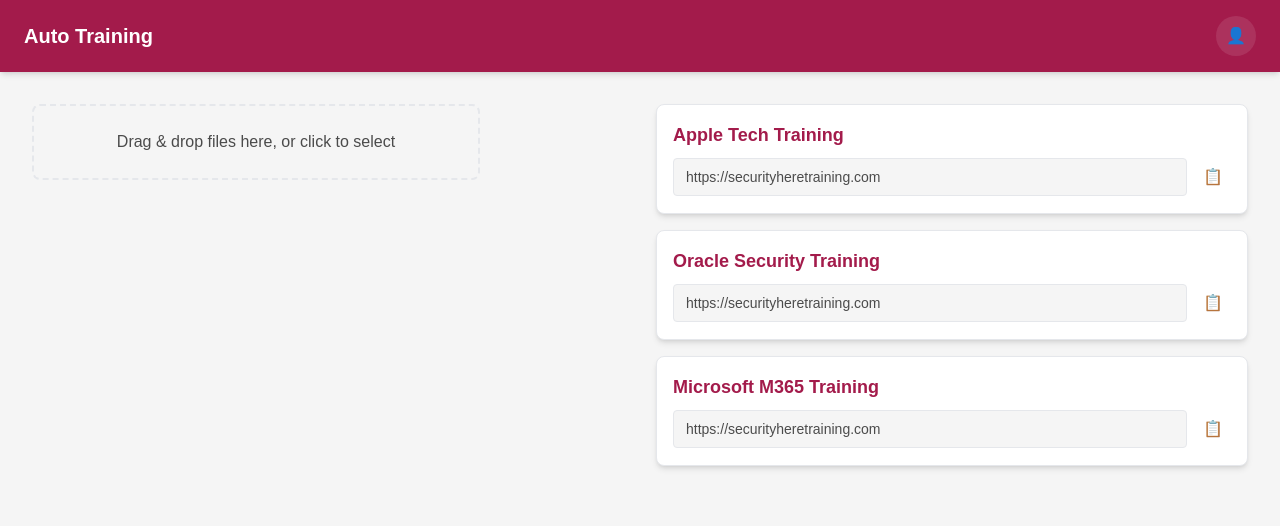
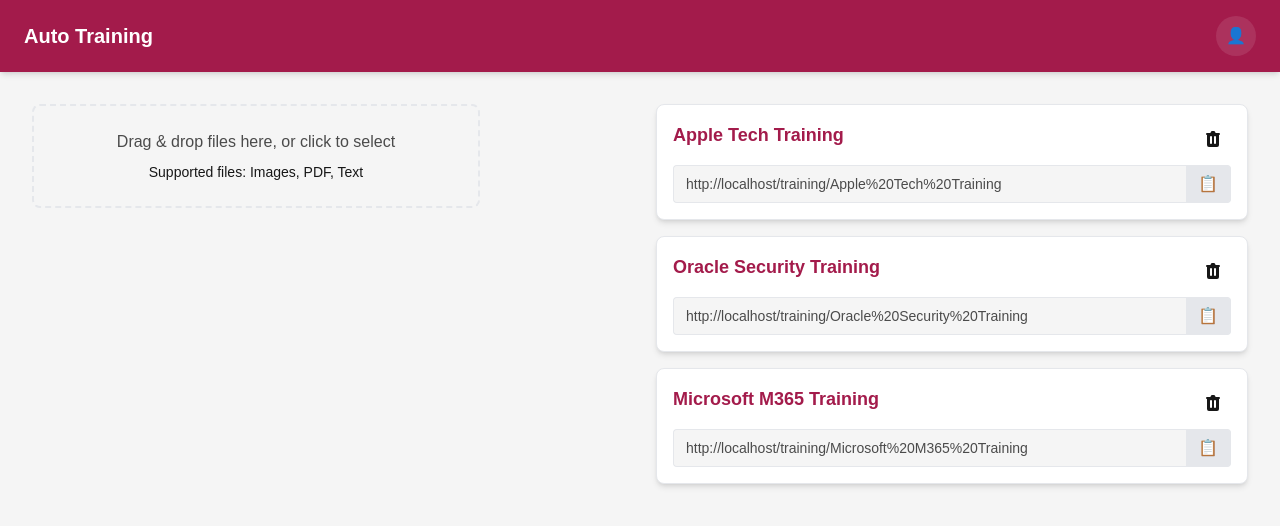
Before and after one commit to Jawlt/AwesomeTeam4, a Next.js app in the folder frontend/: page / in a window 1280 px wide. Shown: the top 526 px of the page. Built offline with nearby package versions, Linux system fonts and the light colour scheme.

Commit message:
Added ability for link card URLS to send you to training page with correct title, I need to make it dynamic for the slideshow later. When you click submit files it creates a dummy linkCard.

```diff
--- a/frontend/app/page.js
+++ b/frontend/app/page.js
@@ -1,25 +1,52 @@
 'use client';
 
+import { useEffect, useState } from 'react';
 import Navbar from '@/components/Navbar';
 import FileUpload from '@/components/FileUpload';
 import LinkCard from '@/components/LinkCard';
 
-const links = [
+export default function Home() {
+  const [baseUrl, setBaseUrl] = useState('');
+  const [linkCards, setLinkCards] = useState([
     {
       title: 'Apple Tech Training',
-    link: 'https://securityheretraining.com'
+      link: ''
     },
     {
       title: 'Oracle Security Training',
-    link: 'https://securityheretraining.com'
+      link: ''
     },
     {
       title: 'Microsoft M365 Training',
-    link: 'https://securityheretraining.com'
+      link: ''
     }
-];
+  ]);
 
-export default function Home() {
+  useEffect(() => {
+    // Get the base URL of the application
+    const url = window.location.origin;
+    setBaseUrl(url);
+    // Update links with base URL
+    setLinkCards(prevCards =>
+      prevCards.map(card => ({
+        ...card,
+        link: `${url}/training/${encodeURIComponent(card.title)}`
+      }))
+    );
+  }, []);
+
+  const handleDeleteLink = (index) => {
+    setLinkCards(prevCards => prevCards.filter((_, i) => i !== index));
+  };
+
+  const handleFilesSubmit = (files) => {
+    const newLink = {
+      title: 'Untitled',
+      link: `${baseUrl}/training/${encodeURIComponent('Untitled')}`
+    };
+    setLinkCards(prevCards => [...prevCards, newLink]);
+  };
+
   return (
     <div className="min-h-screen bg-background">
       <Navbar />
@@ -27,14 +54,16 @@
       <main className="max-w-7xl mx-auto py-8 px-4 sm:px-6 lg:px-8">
         <div className="grid grid-cols-1 md:grid-cols-2 gap-8">
           <div>
-            <FileUpload />
+            <FileUpload onSubmit={handleFilesSubmit} />
           </div>
           <div className="space-y-4">
-            {links.map((item, index) => (
+            {linkCards.map((item, index) => (
               <LinkCard
                 key={index}
                 title={item.title}
                 link={item.link}
+                localLink={item.link.replace(baseUrl, '')}
+                onDelete={() => handleDeleteLink(index)}
               />
             ))}
           </div>
--- a/frontend/app/training_video/page.js
+++ b/frontend/app/training/[title]/page.js
@@ -1,6 +1,7 @@
 'use client';
 
 import { useState } from 'react';
+import { useParams } from 'next/navigation';
 import Navbar from '@/components/Navbar';
 import VideoPlayer from '@/components/VideoPlayer';
 import AvatarCircle from '@/components/AvatarCircle';
@@ -8,13 +9,15 @@
 
 export default function TrainingPage() {
   const [isMicActive, setIsMicActive] = useState(false);
+  const params = useParams();
+  const title = decodeURIComponent(params.title);
 
   return (
     <div className="min-h-screen bg-background">
 
       <main className="max-w-7xl mx-auto py-8 px-4 sm:px-6 lg:px-8">
         <div className="mb-8">
-          <h1 className="text-3xl font-bold text-dark">XYZ Training Title</h1>
+          <h1 className="text-3xl font-bold text-dark">{title}</h1>
         </div>
 
         <div className="grid grid-cols-1 md:grid-cols-[1fr_300px] gap-8">
@@ -23,7 +26,7 @@
           </div>
 
           <div className="flex flex-col justify-between h-full">
-            <div className="flex items-center h-full flex justify-center">
+            <div className="flex items-center h-full">
               <AvatarCircle />
             </div>
             <div className="flex justify-center">
--- /dev/null
+++ b/frontend/components/FilePreview.js
@@ -0,0 +1,45 @@
+export default function FilePreview({ file, onRemove }) {
+    const getFileIcon = (type) => {
+      if (type.startsWith('image/')) return '🖼️';
+      if (type === 'application/pdf') return '📄';
+      if (type === 'text/plain') return '📝';
+      return '📎';
+    };
+
+    return (
+      <li className="flex items-center gap-3 bg-card p-3 rounded-lg shadow-sm">
+        {file.preview ? (
+          <div className="w-12 h-12 rounded overflow-hidden flex-shrink-0">
+            <img
+              src={file.preview}
+              alt={file.name}
+              className="w-full h-full object-cover"
+            />
+          </div>
+        ) : (
+          <div className="w-12 h-12 rounded bg-dark/5 flex items-center justify-center flex-shrink-0">
+            <span className="text-2xl">{getFileIcon(file.type)}</span>
+          </div>
+        )}
+
+        <div className="flex-1 min-w-0">
+          <p className="text-sm font-medium text-dark truncate">
+            {file.name}
+          </p>
+          <p className="text-xs text-dark/60">
+            {(file.size / 1024).toFixed(1)} KB
+          </p>
+        </div>
+
+        <button
+          onClick={onRemove}
+          className="p-1 text-dark/60 hover:text-primary transition-colors"
+          aria-label="Remove file"
+        >
+          <svg xmlns="http://www.w3.org/2000/svg" className="h-5 w-5" viewBox="0 0 20 20" fill="currentColor">
+            <path fillRule="evenodd" d="M4.293 4.293a1 1 0 011.414 0L10 8.586l4.293-4.293a1 1 0 111.414 1.414L11.414 10l4.293 4.293a1 1 0 01-1.414 1.414L10 11.414l-4.293 4.293a1 1 0 01-1.414-1.414L8.586 10 4.293 5.707a1 1 0 010-1.414z" clipRule="evenodd" />
+          </svg>
+        </button>
+      </li>
+    );
+  }
--- a/frontend/components/FileUpload.js
+++ b/frontend/components/FileUpload.js
@@ -1,18 +1,52 @@
-import { useState, useCallback } from 'react';
+import React, { useState, useCallback, useEffect } from 'react';
 import { useDropzone } from 'react-dropzone';
+import FilePreview from './FilePreview';
 
-export default function FileUpload() {
+export default function FileUpload({ onSubmit }) {
   const [files, setFiles] = useState([]);
 
   const onDrop = useCallback(acceptedFiles => {
-    setFiles(prev => [...prev, ...acceptedFiles]);
+    const filesWithPreview = acceptedFiles.map(file => {
+      return Object.assign(file, {
+        preview: file.type.startsWith('image/')
+          ? URL.createObjectURL(file)
+          : null
+      });
+    });
+    setFiles(prev => [...prev, ...filesWithPreview]);
   }, []);
 
-  const { getRootProps, getInputProps, isDragActive } = useDropzone({ onDrop });
+  const { getRootProps, getInputProps, isDragActive } = useDropzone({
+    onDrop,
+    accept: {
+      'image/*': ['.jpeg', '.jpg', '.png'],
+      'application/pdf': ['.pdf'],
+      'text/plain': ['.txt']
+    }
+  });
 
   const removeFile = (fileToRemove) => {
+    if (fileToRemove.preview) {
+      URL.revokeObjectURL(fileToRemove.preview);
+    }
     setFiles(files.filter(file => file !== fileToRemove));
   };
+
+  const handleSubmit = () => {
+    onSubmit(files);
+    setFiles([]); // Clear files after submission
+  };
+
+  // Cleanup previews when component unmounts
+  useEffect(() => {
+    return () => {
+      files.forEach(file => {
+        if (file.preview) {
+          URL.revokeObjectURL(file.preview);
+        }
+      });
+    };
+  }, [files]);
 
   return (
     <div className="w-full max-w-md">
@@ -25,27 +59,26 @@
         <p className="text-dark">
           {isDragActive ? 'Drop files here' : 'Drag & drop files here, or click to select'}
         </p>
+        <p className="text-sm text-dark/60 mt-2">
+          Supported files: Images, PDF, Text
+        </p>
       </div>
 
       {files.length > 0 && (
         <div className="mt-4">
           <h3 className="text-lg font-semibold mb-2 text-dark">Selected Files:</h3>
-          <ul className="space-y-2">
+          <ul className="space-y-3">
             {files.map((file, index) => (
-              <li key={index} className="flex justify-between items-center bg-card p-2 rounded shadow-sm">
-                <span className="truncate text-dark">{file.name}</span>
-                <button
-                  onClick={() => removeFile(file)}
-                  className="text-primary hover:text-primary-hover"
-                >
-                  ×
-                </button>
-              </li>
+              <FilePreview
+                key={index}
+                file={file}
+                onRemove={() => removeFile(file)}
+              />
             ))}
           </ul>
           <button
             className="mt-4 w-full bg-primary text-white py-2 px-4 rounded hover:bg-primary-hover transition-colors"
-            onClick={() => console.log('Submit files:', files)}
+            onClick={handleSubmit}
           >
             Submit Files
           </button>
--- a/frontend/components/LinkCard.js
+++ b/frontend/components/LinkCard.js
@@ -1,4 +1,10 @@
-export default function LinkCard({ title, link }) {
+'use client';
+
+import { useRouter } from 'next/navigation';
+
+export default function LinkCard({ title, link, localLink, onDelete }) {
+  const router = useRouter();
+
   const copyToClipboard = async () => {
     try {
       await navigator.clipboard.writeText(link);
@@ -8,19 +14,49 @@
     }
   };
 
+  const handleClick = () => {
+    router.push(localLink);
+  };
+
   return (
     <div className="bg-card rounded-lg shadow-md p-4 border border-dark/10">
-        <h3 className="text-lg font-semibold mb-2 text-primary">{title}</h3>
-        <div className="flex items-center gap-2">
+      <div className="flex justify-between items-start mb-2">
+        <h3
+          className="text-lg font-semibold text-primary cursor-pointer hover:text-primary-hover"
+          onClick={handleClick}
+        >
+          {title}
+        </h3>
+        <button
+          onClick={onDelete}
+          className="p-2 text-dark/60 hover:text-primary transition-colors"
+          aria-label="Delete link"
+        >
+          <svg
+            xmlns="http://www.w3.org/2000/svg"
+            className="h-5 w-5"
+            viewBox="0 0 20 20"
+            fill="currentColor"
+          >
+            <path
+              fillRule="evenodd"
+              d="M9 2a1 1 0 00-.894.553L7.382 4H4a1 1 0 000 2v10a2 2 0 002 2h8a2 2 0 002-2V6a1 1 0 100-2h-3.382l-.724-1.447A1 1 0 0011 2H9zM7 8a1 1 0 012 0v6a1 1 0 11-2 0V8zm5-1a1 1 0 00-1 1v6a1 1 0 102 0V8a1 1 0 00-1-1z"
+              clipRule="evenodd"
+            />
+          </svg>
+        </button>
+      </div>
+      <div className="flex">
         <input
           type="text"
           value={link}
           readOnly
-            className="flex-1 bg-background px-3 py-2 rounded border border-dark/20 text-sm text-dark"
+          className="flex-1 bg-background px-3 py-2 rounded-l border border-r-0 border-dark/20 text-sm text-dark"
         />
         <button
           onClick={copyToClipboard}
-            className="p-2 text-secondary hover:text-secondary-hover transition-colors"
+          className="px-3 bg-gray-200 border border-l-0 border-dark/20 rounded-r hover:bg-gray-300 transition-colors"
+          aria-label="Copy link"
         >
           📋
         </button>
```
Lines whose indentation alone changed are shown as unchanged.
